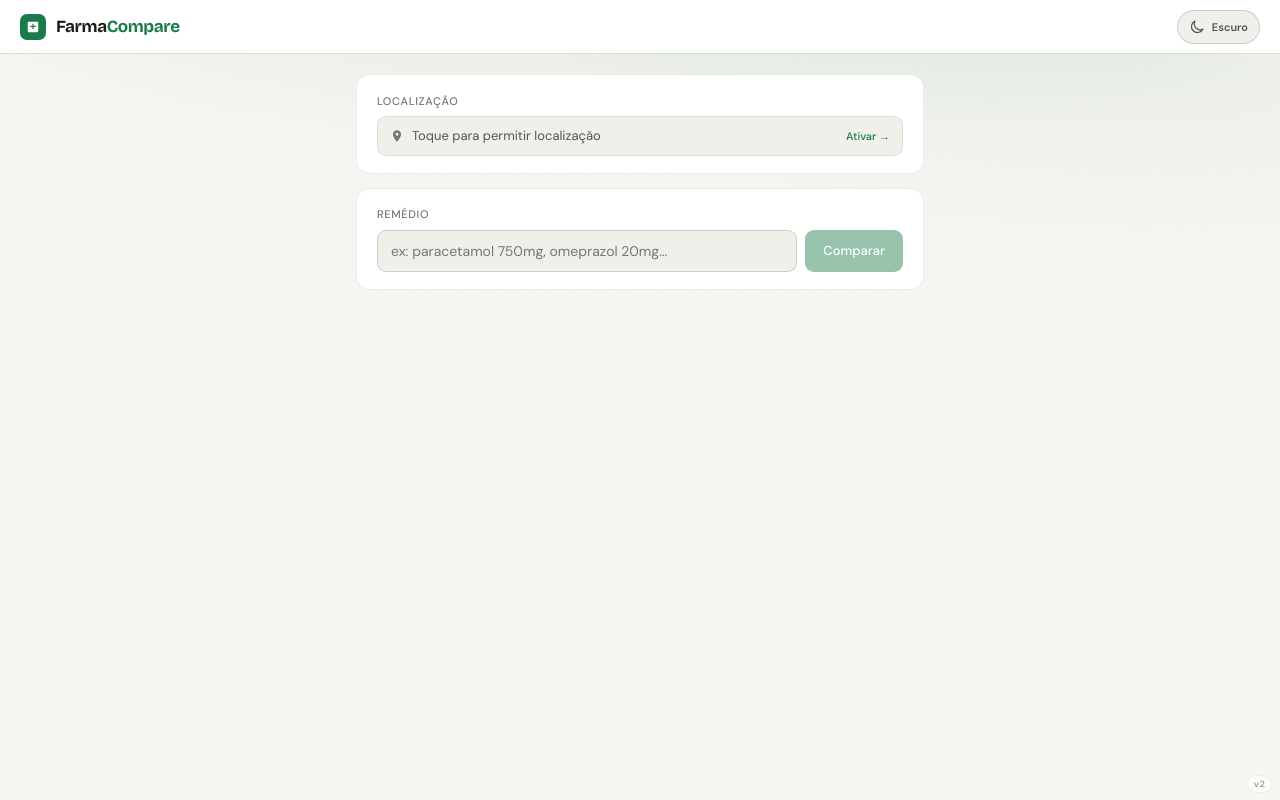
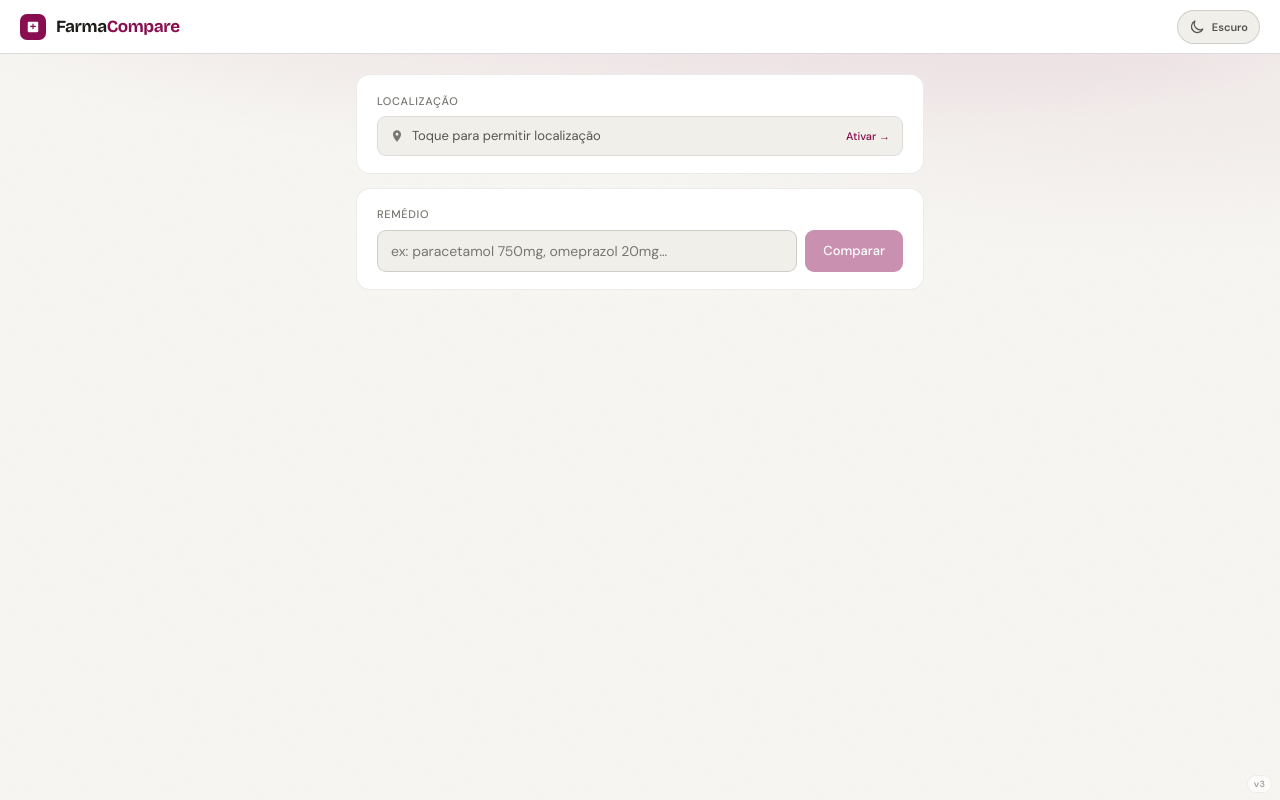
Before and after one commit to fred512/farmacompare, a Nuxt app: page / in a window 1280 px wide. Built offline with nearby package versions, Linux system fonts and the light colour scheme.

Commit message:
feat: adopt wine brand palette

```diff
--- a/assets/css/main.css
+++ b/assets/css/main.css
@@ -12,9 +12,11 @@
   --text: #1c1c1a;
   --text2: #55544f;
   --text3: #77766f;
-  --green: #1a7a4a;
-  --green-bg: #eaf4ee;
-  --green-light: #c8e8d4;
+  --green: #880e4f;
+  --green-bg: #f8eaf1;
+  --green-light: #e5b9cf;
+  --success: #167347;
+  --success-light: #b9dfca;
   --amber: #9a5c0a;
   --amber-bg: #fef3e2;
   --red: #b03020;
@@ -24,8 +26,8 @@
   --font: 'DM Sans', sans-serif;
   --mono: 'DM Mono', monospace;
   --display: 'Bricolage Grotesque', 'DM Sans', sans-serif;
-  --glow: rgba(26, 122, 74, 0.12);
-  --glow2: rgba(26, 122, 74, 0.05);
+  --glow: rgba(136, 14, 79, 0.14);
+  --glow2: rgba(136, 14, 79, 0.06);
 }
 
 :root[data-theme='dark'] {
@@ -39,15 +41,17 @@
   --text: #faf8f1;
   --text2: #c8c6bd;
   --text3: #96948b;
-  --green: #55df8b;
-  --green-bg: #103522;
-  --green-light: #23583b;
+  --green: #f06aa9;
+  --green-bg: #351020;
+  --green-light: #6e2949;
+  --success: #55df8b;
+  --success-light: #23583b;
   --amber: #ffc257;
   --amber-bg: #30220b;
   --red: #ff7c6d;
   --red-bg: #321713;
-  --glow: rgba(85, 223, 139, 0.14);
-  --glow2: rgba(85, 223, 139, 0.05);
+  --glow: rgba(240, 106, 169, 0.16);
+  --glow2: rgba(240, 106, 169, 0.06);
 }
 
 @media (prefers-color-scheme: dark) {
@@ -62,15 +66,17 @@
     --text: #faf8f1;
     --text2: #c8c6bd;
     --text3: #96948b;
-    --green: #55df8b;
-    --green-bg: #103522;
-    --green-light: #23583b;
+    --green: #f06aa9;
+    --green-bg: #351020;
+    --green-light: #6e2949;
+    --success: #55df8b;
+    --success-light: #23583b;
     --amber: #ffc257;
     --amber-bg: #30220b;
     --red: #ff7c6d;
     --red-bg: #321713;
-    --glow: rgba(85, 223, 139, 0.14);
-    --glow2: rgba(85, 223, 139, 0.05);
+    --glow: rgba(240, 106, 169, 0.16);
+    --glow2: rgba(240, 106, 169, 0.06);
   }
 }
 
--- a/components/LocationBar.vue
+++ b/components/LocationBar.vue
@@ -53,14 +53,14 @@ const clickable = computed(() => ['idle', 'error'].includes(props.status))
 }
 .location-bar.clickable { cursor: pointer; }
 .location-bar.clickable:hover { border-color: var(--border2); }
-.location-bar.success { border-color: var(--green-light); }
+.location-bar.success { border-color: var(--success-light); }
 
 .pin-icon {
   width: 14px; height: 14px;
   fill: var(--text3);
   flex-shrink: 0;
 }
-.success .pin-icon { fill: var(--green); }
+.success .pin-icon { fill: var(--success); }
 
 .loc-label {
   flex: 1;
@@ -72,7 +72,7 @@ const clickable = computed(() => ['idle', 'error'].includes(props.status))
 }
 
 .cta { font-size: 11px; color: var(--green); font-weight: 500; white-space: nowrap; }
-.ok-badge { font-size: 12px; color: var(--green); font-weight: 600; }
+.ok-badge { font-size: 12px; color: var(--success); font-weight: 600; }
 
 .spinner-sm {
   display: inline-block;
--- a/nuxt.config.ts
+++ b/nuxt.config.ts
@@ -28,7 +28,7 @@ export default defineNuxtConfig({
       title: 'FarmaCompare',
       meta: [
         { name: 'description', content: 'Compare preços de remédios nas farmácias mais próximas de você' },
-        { name: 'theme-color', content: '#1a7a4a' },
+        { name: 'theme-color', content: '#880e4f' },
         { name: 'mobile-web-app-capable', content: 'yes' },
         { name: 'apple-mobile-web-app-capable', content: 'yes' },
         { name: 'apple-mobile-web-app-status-bar-style', content: 'default' },
--- a/package.json
+++ b/package.json
@@ -1,7 +1,7 @@
 {
   "name": "farmacompare",
   "version": "1.0.0",
-  "appVersion": 2,
+  "appVersion": 3,
   "private": true,
   "scripts": {
     "dev": "nuxt dev",
--- a/pages/index.vue
+++ b/pages/index.vue
@@ -785,7 +785,7 @@ main { max-width: 600px; margin: 0 auto; padding: 1.25rem 1rem 5rem; }
 .sort-btn { font-size: 12px; color: var(--green); background: none; border: none; cursor: pointer; font-family: var(--font); padding: 0; }
 
 .fonte-row { display: flex; align-items: center; gap: 8px; margin-bottom: 8px; flex-wrap: wrap; }
-.fonte-real { font-size: 11px; color: var(--green); font-weight: 500; }
+.fonte-real { font-size: 11px; color: var(--success); font-weight: 500; }
 .fonte-ia   { font-size: 11px; color: var(--amber); }
 .apresentacao { font-size: 11px; color: var(--text3); font-family: var(--mono); }
 
```
Also changed, not shown: public/icons/icon.svg, public/manifest.json.
